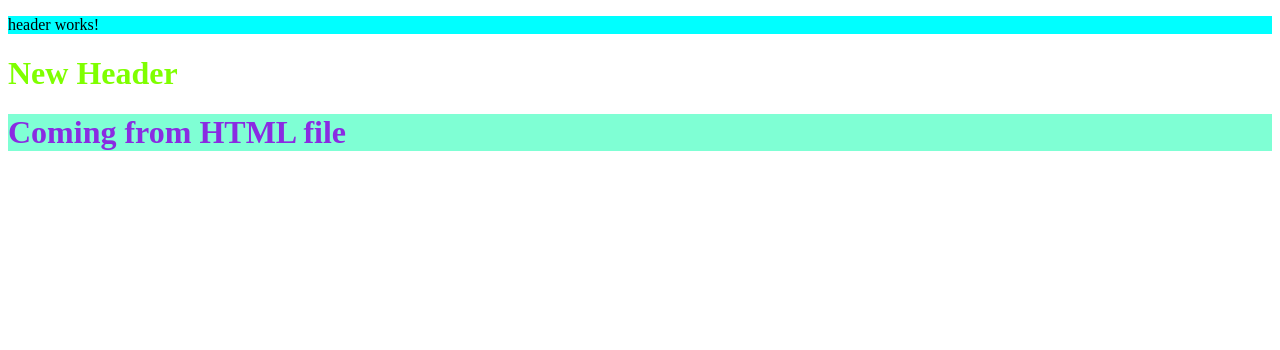
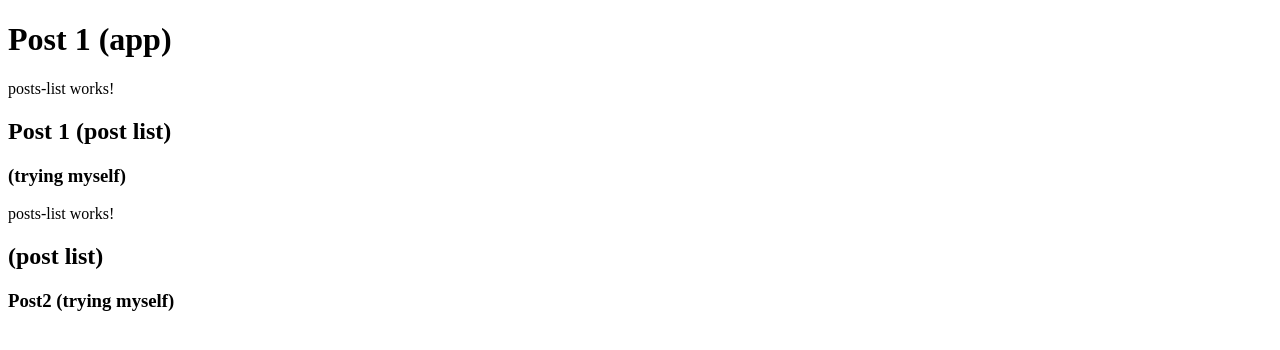
Before and after one commit to B00ttl3/Component-relationships-in-Angular, an Angular app: page / in a window 1280 px wide. Shown: the top 350 px of the page. Built offline with nearby package versions, Linux system fonts and the light colour scheme.

Commit message:
Learnt about how to attach the parent component with child component

```diff
--- a/src/app/app.component.html
+++ b/src/app/app.component.html
@@ -1,4 +1,17 @@
 <!-- Parent Child Relationship. So first we have added the app-header as the parent component. we have already made it insdie the header folder and made its selector app-header inside the ts file of that folder, and then now we added that here and same goes with app-navbar. Both of these are the CHILD components, as these are the inner components, and the parent component is this html file which is app.component -->
 
-<app-header></app-header>
-<app-navbar></app-navbar>
+<!-- <app-header></app-header>
+<app-navbar></app-navbar> -->
+
+
+<!-- Data-flow between parent to child component -->
+
+<!-- in the example below we are going to connect the data from parent (app) component to child (post) component. as the appPostTitle is the variable inside the app component's ts file but we want to use it inside the html file of post component -->
+
+<!-- So, at first what we did is we made a new variable inside the [] and made it equal to the variable which we have made inside the app component's TS file. but that will give us error. to overcome that error what we did is, we made that variable inside the TS file of post list component and then we imported it by adding @Import before that variable. and then we added that variable inside the html file of the post list component by using string interpolation inside the h2, and thats how we attached the variable from parent component to child component -->
+
+<h1>{{ appPostTitle }} (app)</h1>
+
+
+<app-posts-list [postListTitle]="appPostTitle"></app-posts-list>
+<app-posts-list [postSecondTry]="secondTry" ></app-posts-list>
--- a/src/app/app.component.ts
+++ b/src/app/app.component.ts
@@ -4,6 +4,7 @@ import { AppNavbar } from './navbar/navbar.component';
 import { HeaderComponent } from './header/header.component';
 import { FormsModule } from '@angular/forms';
 import { NgClass, NgFor, NgIf, NgStyle, NgSwitch, NgSwitchCase, NgSwitchDefault, NgTemplateOutlet } from '@angular/common';
+import { PostsListComponent } from './posts-list/posts-list.component';
 @Component({
   selector: 'app-root',
   standalone: true,
@@ -11,6 +12,7 @@ import { NgClass, NgFor, NgIf, NgStyle, NgSwitch, NgSwitchCase, NgSwitchDefault,
     RouterOutlet,
     AppNavbar,
     HeaderComponent,
+    PostsListComponent,
     FormsModule,
     NgIf,
     NgTemplateOutlet,
@@ -24,6 +26,6 @@ import { NgClass, NgFor, NgIf, NgStyle, NgSwitch, NgSwitchCase, NgSwitchDefault,
   styleUrl: './app.component.css'
 })
 export class AppComponent {
-  title: string = 'This loaded dynamically'
-
+  appPostTitle: string = 'Post 1';
+  secondTry: string = 'Post2';
 }
--- /dev/null
+++ b/src/app/posts-list/posts-list.component.html
@@ -0,0 +1,4 @@
+<p>posts-list works!</p>
+
+<h2>{{postListTitle}} (post list) </h2>
+<h3>{{postSecondTry}} (trying myself)</h3>
--- /dev/null
+++ b/src/app/posts-list/posts-list.component.ts
@@ -0,0 +1,13 @@
+import { Component, Input } from '@angular/core';
+
+@Component({
+  selector: 'app-posts-list',
+  standalone: true,
+  imports: [],
+  templateUrl: './posts-list.component.html',
+  styleUrl: './posts-list.component.css'
+})
+export class PostsListComponent {
+ @Input() postListTitle: string = '';
+ @Input () postSecondTry: string = '';
+}
```
Also changed, not shown: src/app/posts-list/posts-list.component.css (added), 1 other file (tests, documents, lock files or other folders).
